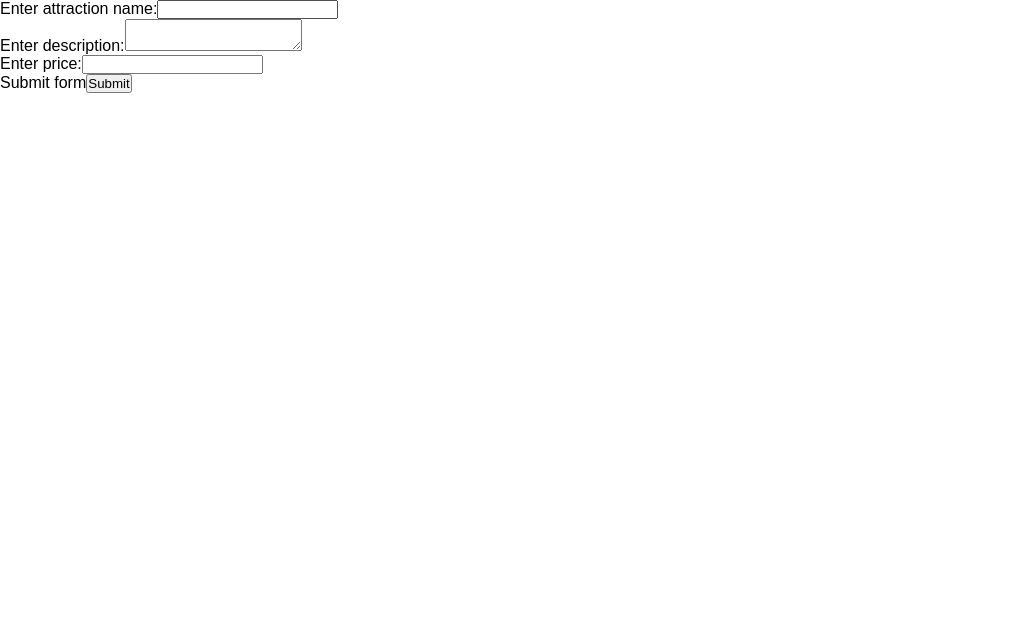
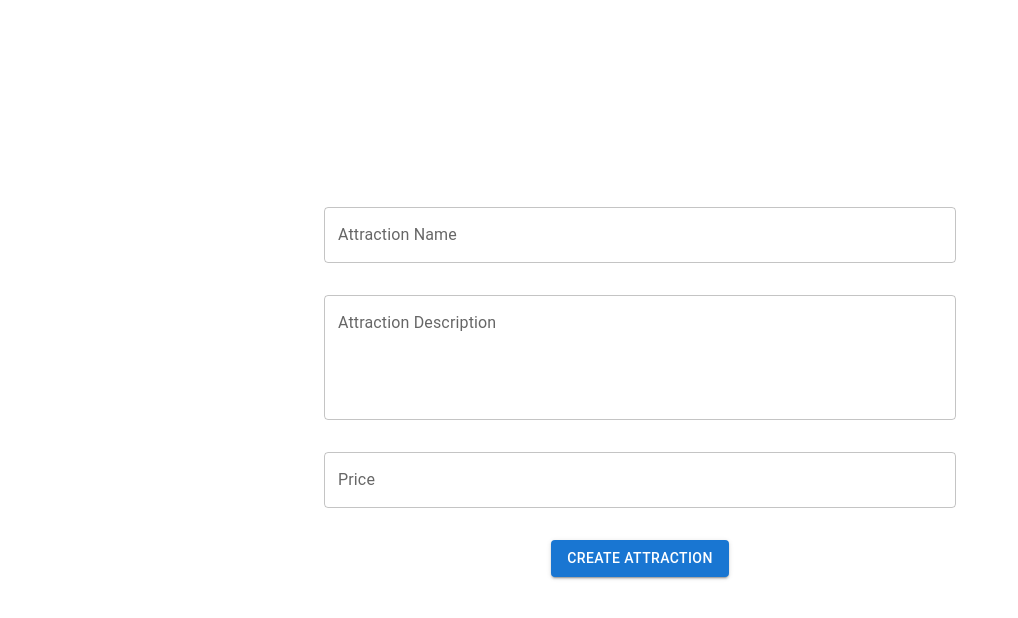
Before and after one commit to mortenlyn/InspireJourney, a React (Create React App) app in the folder young_explorer/frontend/: page / in a window 1280 px wide. Shown: the top 618 px of the page, without its empty margins (0-1018 px from the left). Built offline with nearby package versions, Linux system fonts and the light colour scheme.

Commit message:
Endret på form-component for å gjøre den finere

```diff
--- a/young_explorer/frontend/src/components/pages/AddAttraction.js
+++ b/young_explorer/frontend/src/components/pages/AddAttraction.js
@@ -1,8 +1,70 @@
 import React, { useState } from "react";
+import {
+  FormControl,
+  FormGroup,
+  InputLabel,
+  Input,
+  Grid,
+  TextField,
+  Button,
+  OutlinedInput,
+} from "@mui/material";
+
+export default function AddAttraction() {
+  const [attractionDescription, setAttractionDescription] = useState("");
+  const [attractionID, setAttractionID] = useState("");
+  const [price, setPrice] = useState(null);
+
+  const handlePriceInput = (event) => {
+    const value = event.target.value;
+    const checkIfInt = "/^d*$/".test(
+      value
+    ); /*This regular experession ensures that the input is a field*/
+    if (checkIfInt && parseInt(value) > 0) {
+      setPrice(value);
+    }
+  };
+
+  return (
+    <Grid
+      container
+      spacing={2}
+      justifyContent="center"
+      alignItems="center"
+      style={{ minHeight: "100vh" }}
+    >
+      <Grid item xs={12} sm={6}>
+        <Grid container spacing={4}>
+          <Grid item xs={12}>
+            <TextField label="Attraction Name" fullWidth />
+          </Grid>
+          <Grid item xs={12}>
+            <TextField
+              label="Attraction Description"
+              multiline // Set multiline to true
+              fullWidth
+              rows={4} // Specify the number of rows (optional)
+            />
+          </Grid>
+          <Grid item xs={12}>
+            <TextField label="Price" fullWidth onChange={handlePriceInput} />
+          </Grid>
+          <Grid item xs={12} style={{ textAlign: "center" }} size="large">
+            <Button variant="contained" color="primary">
+              Create Attraction
+            </Button>
+          </Grid>
+        </Grid>
+      </Grid>
+    </Grid>
+  );
+}
+
+/*
 
 
-export default function AddAttraction() {
-  const [attractionName, setAttractionName] = useState("");
+
+const [attractionName, setAttractionName] = useState("");
   const [attractionDescription, setAttractionDescription] = useState("");
   const [attractionID, setAttractionID] = useState("");
   const [price, setPrice] = useState(null);
@@ -38,30 +100,5 @@ export default function AddAttraction() {
             </label>
         </form>
     </div>
-  );
-}
-/*
-
-<FormGroup>
-        <FormControl>
-            <InputLabel>Enter attraction name</InputLabel>
-            <Input type="text"></Input>
-        </FormControl>
-        <FormControl>
-            <InputLabel>Enter description</InputLabel>
-            <Input type="text"></Input>
-        </FormControl>
-        <FormControl>
-            <InputLabel>Enter price</InputLabel>
-            <Input type="number"></Input>
-        </FormControl>
-        <FormControl>
-            <InputLabel>Enter rating</InputLabel>
-            <InputBase ></InputBase>
-        </FormControl>
-
-      </FormGroup>
-
-
-
+    );
 */
```
